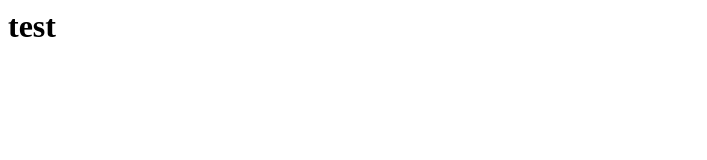
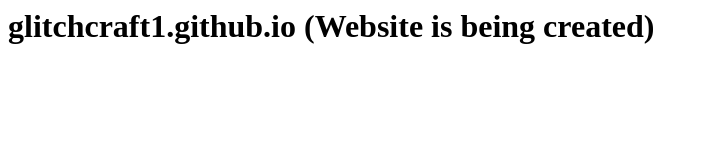
Before and after one commit to glitchcraft1/glitchcraft1.github.io, a plain HTML site: page index.html in a window 1280 px wide. Shown: the whole page, without its empty margins (0-707 px from the left). Drawn offline with Linux system fonts and the light colour scheme.

Commit message:
Update index.html

```diff
--- a/index.html
+++ b/index.html
@@ -1,4 +1,4 @@
 <html>
-<h1>test</h1>
+<h1>glitchcraft1.github.io (Website is being created)</h1>
 
 </html>
```
